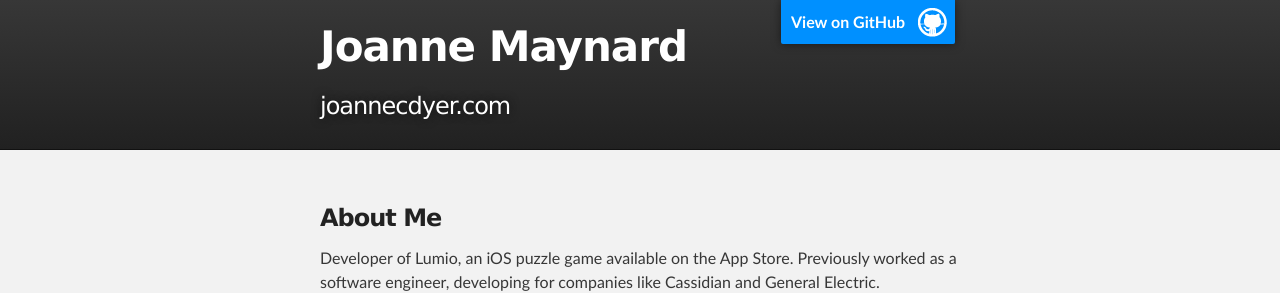
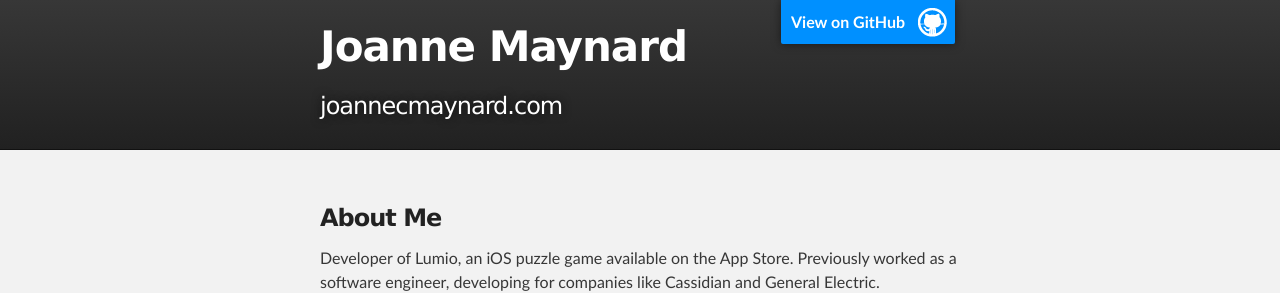
Before and after one commit to joannecdyer/joannecdyer.github.com, a Jekyll site: the page built from index.md, in a window 1280 px wide. Shown: the top 293 px of the page. Built offline with Jekyll 4.4.1, drawn with Linux system fonts in a browser that asks for light colours.

Commit message:
Update default.html

```diff
--- a/_layouts/default.html
+++ b/_layouts/default.html
@@ -4,7 +4,7 @@
   <head>
     <meta charset='utf-8' />
     <meta http-equiv="X-UA-Compatible" content="chrome=1" />
-    <meta name="description" content="Joanne Maynard : joannecdyer.com" />
+    <meta name="description" content="Joanne Maynard : joannecmaynard.com" />
 
     <link rel="stylesheet" type="text/css" media="screen" href="/stylesheets/stylesheet.css">
 
@@ -19,7 +19,7 @@
           <a id="forkme_banner" href="https://github.com/joannecdyer/{{ page.repo }}">View on GitHub</a>
 
           <h1 id="project_title"><a href="/">Joanne Maynard</a></h1>
-          <h2 id="project_tagline">joannecdyer.com</h2>
+          <h2 id="project_tagline">joannecmaynard.com</h2>
 
         </header>
     </div>
@@ -34,7 +34,7 @@
     <script type="text/javascript">
       var _gaq = _gaq || [];
       _gaq.push(['_setAccount', 'UA-39400652-1']);
-      _gaq.push(['_setDomainName', 'joannecdyer.com']);
+      _gaq.push(['_setDomainName', 'joannecmaynard.com']);
       _gaq.push(['_trackPageview']);
 
       (function() {
```
